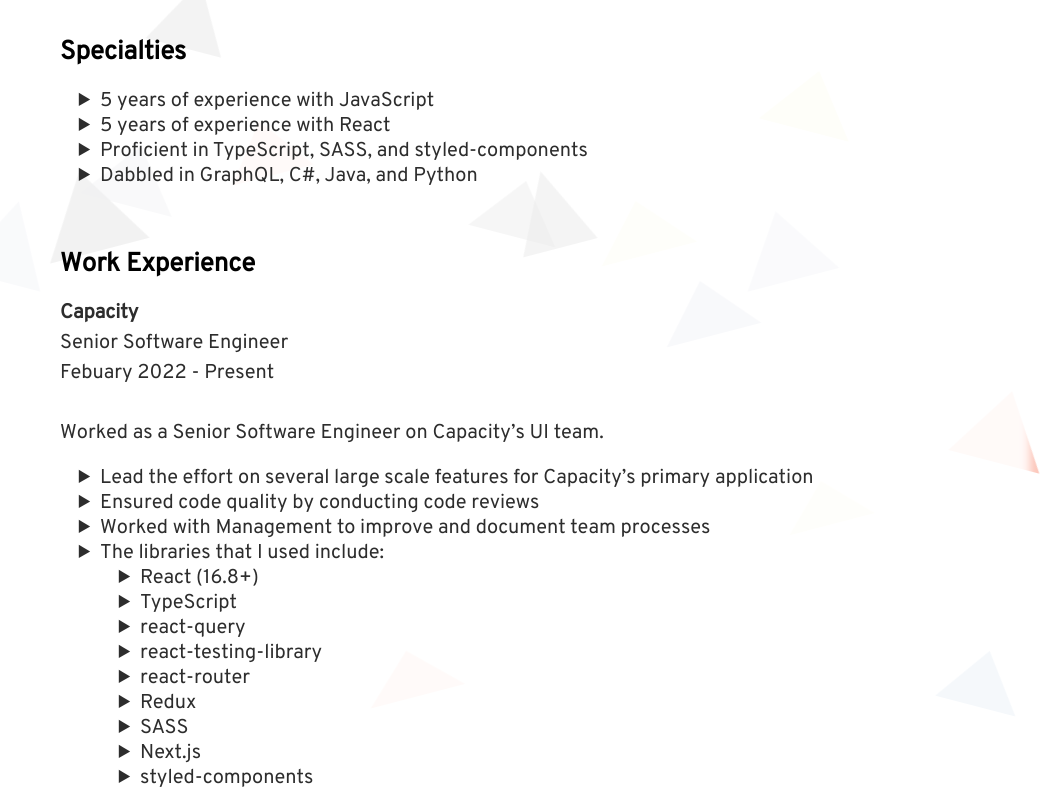
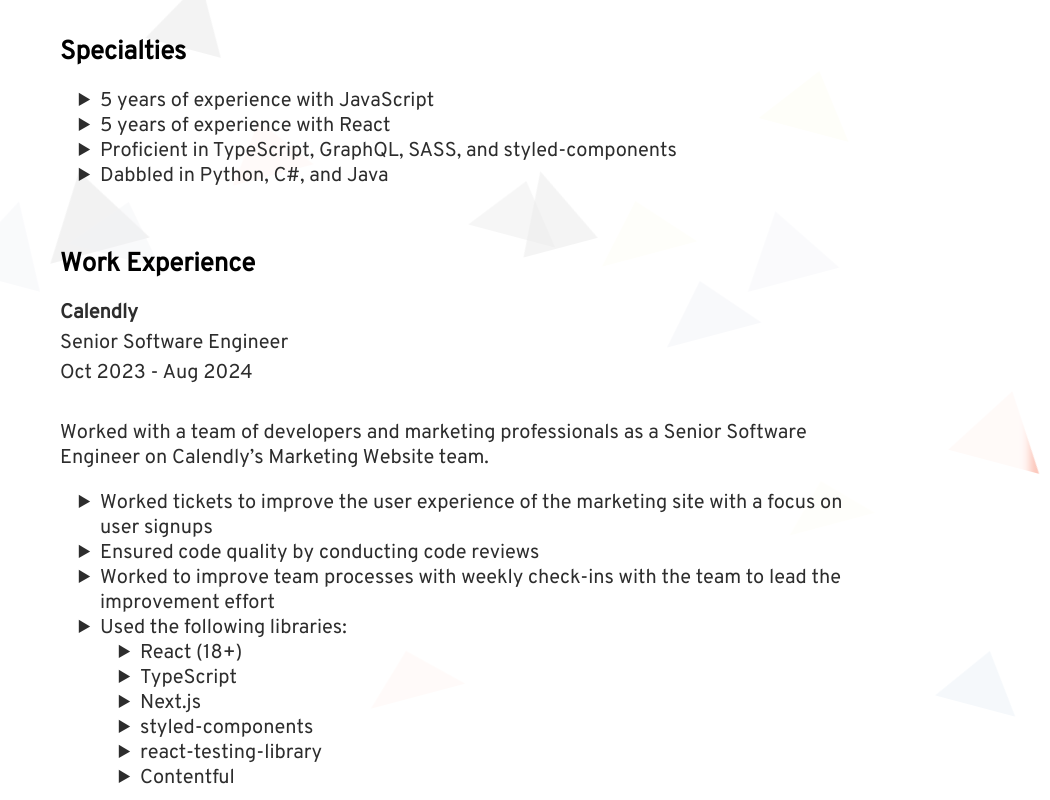
Before and after one commit to gabrielruss/gabrielruss-dev, a Next.js app: page /resume in a window 1280 px wide. Shown: the part 300-1100 px from the top of the page, without its empty margins (230-1280 px from the left). Built offline with nearby package versions, Linux system fonts and the light colour scheme.

Commit message:
Updating resume 2024

```diff
--- a/components/Resume.tsx
+++ b/components/Resume.tsx
@@ -85,8 +85,10 @@
             <ul>
               <li>{years} years of experience with JavaScript</li>
               <li>{years} years of experience with React</li>
-              <li>Proficient in TypeScript, SASS, and styled-components</li>
-              <li>Dabbled in GraphQL, C#, Java, and Python</li>
+              <li>
+                Proficient in TypeScript, GraphQL, SASS, and styled-components
+              </li>
+              <li>Dabbled in Python, C#, and Java</li>
             </ul>
           </ResumeSubSection>
         </ResumeSection>
@@ -94,9 +96,41 @@
         <ResumeSection>
           <Header size="small">Work Experience</Header>
           <ResumeSubSection>
+            <b>Calendly</b>
+            <p>Senior Software Engineer</p>
+            <p>Oct 2023 - Aug 2024</p>
+            <br />
+            <p>
+              Worked with a team of developers and marketing professionals as a
+              Senior Software Engineer on Calendly’s Marketing Website team.
+            </p>
+            <ul>
+              <li>
+                Worked tickets to improve the user experience of the marketing
+                site with a focus on user signups
+              </li>
+              <li>Ensured code quality by conducting code reviews</li>
+              <li>
+                Worked to improve team processes with weekly check-ins with the
+                team to lead the improvement effort
+              </li>
+              <li>
+                Used the following libraries:
+                <ul>
+                  <li>React (18+)</li>
+                  <li>TypeScript</li>
+                  <li>Next.js</li>
+                  <li>styled-components</li>
+                  <li>react-testing-library</li>
+                  <li>Contentful</li>
+                </ul>
+              </li>
+            </ul>
+          </ResumeSubSection>
+          <ResumeSubSection>
             <b>Capacity</b>
             <p>Senior Software Engineer</p>
-            <p>Febuary 2022 - Present</p>
+            <p>Febuary 2022 - Aug 2023</p>
             <br />
             <p>Worked as a Senior Software Engineer on Capacity’s UI team.</p>
             <ul>
@@ -109,7 +143,7 @@
                 Worked with Management to improve and document team processes
               </li>
               <li>
-                The libraries that I used include:
+                Used the following libraries:
                 <ul>
                   <li>React (16.8+)</li>
                   <li>TypeScript</li>
@@ -153,7 +187,7 @@
                 tools.
               </li>
               <li>
-                The libraries that I used include:
+                Used the following libraries:
                 <ul>
                   <li>React (16.8+)</li>
                   <li>TypeScript</li>
```
